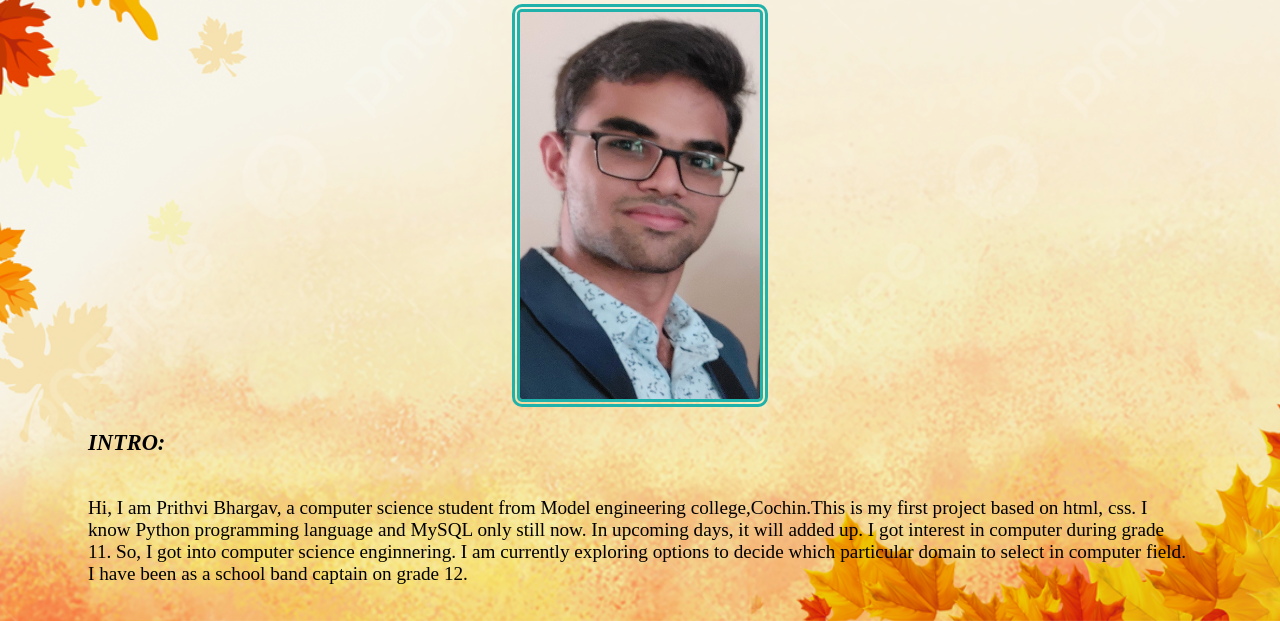
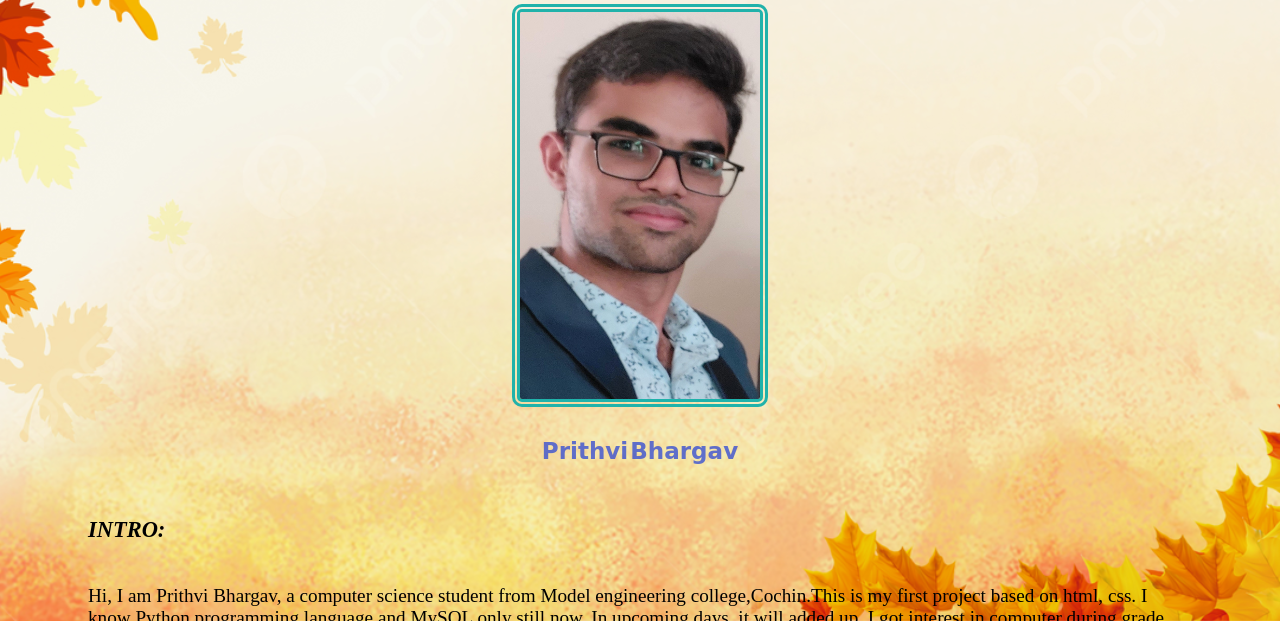
Before and after one commit to prithvi1236/Portfolio, a plain HTML site: page index.html in a window 1280 px wide. Shown: the part 179-800 px from the top of the page. Drawn offline with Linux system fonts and the light colour scheme; a script that the page names is missing.

Commit message:
Update name index.html

```diff
--- a/index.html
+++ b/index.html
@@ -9,6 +9,10 @@
 <body>
     <h1>PORTFOLIO</h1>
     <img id="my_photo" src="asset/photo.jpg" alt="photo">
+    <div id="name">
+        <h4 class="n1">Prithvi</h4>
+        <h4 class="n2"> Bhargav</h4>
+    </div>
     <h3>INTRO:</h3>
     <p> Hi, I am Prithvi Bhargav, a computer science student from Model engineering college,Cochin.This is my first project based on html, css. I know Python programming language and MySQL only still now.
         In upcoming days, it will added up. I got interest in computer during grade 11. So, I got into computer science enginnering.
```
